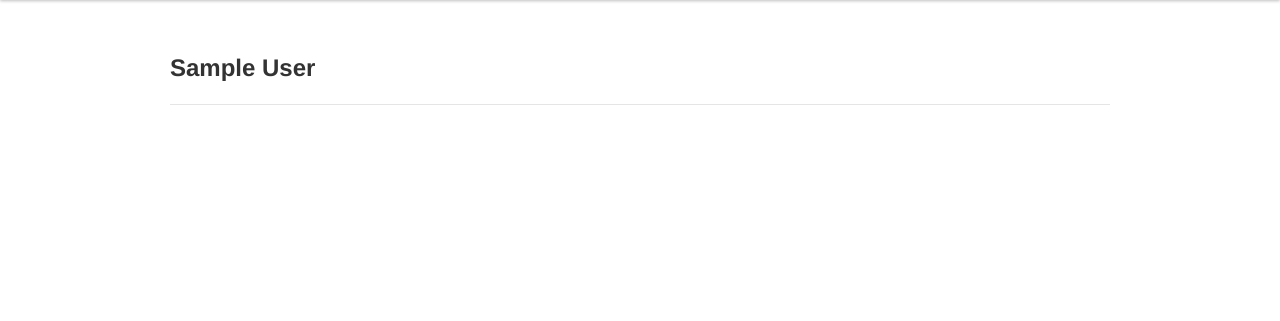
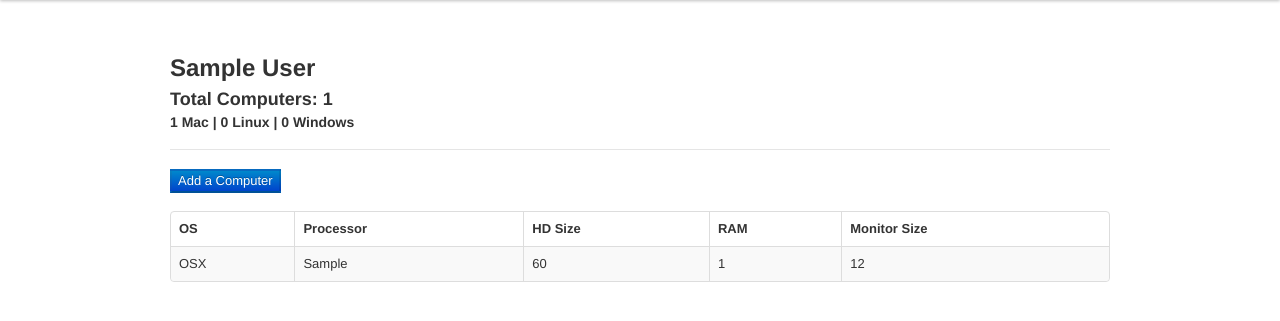
Before and after one commit to voodoologic/rebootourschools, a Django app: page /school/1/ in a window 1280 px wide. Shown: the part 40-361 px from the top of the page. Run offline with Django 3.2, Linux system fonts and the light colour scheme; a user stored in the database is signed in; tables that the repository leaves empty hold one stand-in row (values such as "Sample post"); parts of the project's set-up code (start-up, migrations or seed data) failed here and were passed over; some libraries are stand-ins or nearby versions.

Commit message:
adding table formatting
adding table formatting, new school flow, add choices for model

```diff
--- a/rebootourschools/technologytracker/models.py
+++ b/rebootourschools/technologytracker/models.py
@@ -1,6 +1,46 @@
 from django.contrib.auth.models import User
 from django.db import models
 from django.forms import ModelForm
+
+####
+# Choices
+####
+
+OS_CHOICES = (
+    ('OSX', 'OS X'),
+    ('LINUX', 'Linux'),
+    ('WINDOWS', 'Windows'),
+)
+
+HD_SIZE_CHOICES = (
+    ('60', '60 GB'),
+    ('128', '128 GB'),
+    ('250', '250 GB'),
+)
+
+RAM_SIZE_CHOICES = (
+    ('1', '1 GB'),
+    ('2', '2 GB'),
+    ('4', '4 GB'),
+    ('8', '8 GB'),
+)
+
+MONITOR_SIZE_CHOICES = (
+    ('12', '12"'),
+    ('13', '13"'),
+    ('14', '14"'),
+    ('15', '15"'),
+    ('16', '16"'),
+    ('17', '17"'),
+    ('18', '18"'),
+    ('19', '19"'),
+    ('20', '20"'),
+    ('21', '21"'),
+    ('22', '22"'),
+    ('23', '23"'),
+    ('24', '24"'),
+)
+
 
 
 ####
@@ -64,11 +104,11 @@ class DistrictAsset(models.Model):
     school = models.ForeignKey(School)
 
 class Computer(DistrictAsset):
-    os = models.CharField(max_length=30)
+    os = models.CharField(max_length=30, choices=OS_CHOICES)
     processor = models.CharField(max_length=30)
-    hd_size = models.CharField(max_length=10)
-    ram = models.CharField(max_length=30)
-    monitor_size = models.CharField(max_length=30)
+    hd_size = models.CharField(max_length=10, choices=HD_SIZE_CHOICES)
+    ram = models.CharField(max_length=30, choices=RAM_SIZE_CHOICES)
+    monitor_size = models.CharField(max_length=30, choices=MONITOR_SIZE_CHOICES)
 
     class Meta:
         ordering = ('school',)
--- a/rebootourschools/technologytracker/templates/schoolDetail.html
+++ b/rebootourschools/technologytracker/templates/schoolDetail.html
@@ -2,7 +2,43 @@
 
 {% block content %}
 <h2>{{ school }}</h2>
+<h3>Total Computers: {{ computerCount }}</h3>
+<h4>{{ osxCount }} Mac | {{ linuxCount }} Linux | {{ windowsCount }} Windows</h4>
 <hr/>
+<button class="btn-primary" data-toggle="button">Add a Computer</button><br/><br/>
+
+<table class="table table-bordered table-striped">
+	<thead>
+		<tr>
+			<th>OS</th>
+			<th>Processor</th>
+			<th>HD Size</th>
+			<th>RAM</th>
+			<th>Monitor Size</th>
+		</tr>
+	</thead>
+	<tbody>
+	{% for computer in computers %}
+    <tr>
+		<td>{{ computer.os }}</td>
+		<td>{{ computer.processor }}</td>
+		<td>{{ computer.hd_size }}</td>
+		<td>{{ computer.ram }}</td>
+		<td>{{ computer.monitor_size }}</td>
+	</tr>
+	{% endfor %}
+	</tbody>
+</table>
+
+{% endblock %}
 
 
-{% endblock %}
+<script type="text/javascript">
+$(document).ready(function(){
+
+	$('.tabs').button()
+
+
+
+});
+</script>
--- a/rebootourschools/technologytracker/views.py
+++ b/rebootourschools/technologytracker/views.py
@@ -19,8 +19,19 @@ def home(request):
 
         ###retrieve all of the schools in the user's district
         schools = School.objects.filter(district=userDistrict)
+        schoolCount = School.objects.filter(district=userDistrict).count()
 
-        return render_to_response('home.html', {'userDistrict': userDistrict, 'schools': schools})
+
+        if request.method == 'POST':
+            form = SchoolForm(request.POST)
+            if form.is_valid():
+                form.save()
+
+                return HttpResponseRedirect('/addSchool/') # Redirect after POST
+        else:
+            form = SchoolForm() # An unbound form
+
+        return render_to_response('home.html', {'userDistrict': userDistrict, 'schools': schools, 'schoolCount':schoolCount, 'form':form})
 
     ###exceptions
     except DistrictUserProfile.DoesNotExist:
@@ -36,7 +47,17 @@ def schoolDetail(request, school_id):
 
      try:
          school = School.objects.get(pk=school_id)
-         return render_to_response('schoolDetail.html', {'school':school})
+         computers = Computer.objects.filter(school=school).order_by('os', 'ram')
+         computerCount = Computer.objects.filter(school=school).count()
+         osxCount = Computer.objects.filter(school=school, os='OSX').count()
+         linuxCount = Computer.objects.filter(school=school, os='LINUX').count()
+         windowsCount = Computer.objects.filter(school=school, os='WINDOWS').count()
+         return render_to_response('schoolDetail.html', {'school':school,
+            'computers':computers,
+            'computerCount':computerCount,
+            'osxCount':osxCount,
+            'linuxCount':linuxCount,
+            'windowsCount':windowsCount})
 
      except School.DoesNotExist:
          return HttpResponseNotFound('School not found')
@@ -47,13 +68,15 @@ def schoolDetail(request, school_id):
 
 @login_required(login_url='/login/')
 def districtReporting(request):
-    userDistrict = District.objects.get(pk=1)
+    districtUserProfile = DistrictUserProfile.objects.filter(user=request.user)
+    userDistrict = District.objects.get(pk=districtUserProfile)
     districtAssets = userDistrict.districtasset_set
     return render_to_response('districtReporting.html', {'userDistrict': userDistrict, 'districtAssets': districtAssets})
 
 @login_required(login_url='/login/')
 def districts(request):
-    userDistrict = District.objects.get(pk=1)
+    districtUserProfile = DistrictUserProfile.objects.filter(user=request.user)
+    userDistrict = District.objects.get(pk=districtUserProfile)
     districtAssets = userDistrict.districtasset_set
 
     ##get a list of all the districts
@@ -63,7 +86,8 @@ def districts(request):
 
 @login_required(login_url='/login/')
 def schools(request):
-    userDistrict = District.objects.get(pk=1)
+    districtUserProfile = DistrictUserProfile.objects.filter(user=request.user)
+    userDistrict = District.objects.get(pk=districtUserProfile)
     districtAssets = userDistrict.districtasset_set
 
     ##get a list of all the districts
@@ -73,7 +97,8 @@ def schools(request):
 
 @login_required(login_url='/login/')
 def addDistrict(request):
-    userDistrict = District.objects.get(pk=1)
+    districtUserProfile = DistrictUserProfile.objects.filter(user=request.user)
+    userDistrict = District.objects.get(pk=districtUserProfile)
     districtAssets = userDistrict.districtasset_set
 
     if request.method == 'POST': # If the form has been submitted...
@@ -94,7 +119,8 @@ def addDistrict(request):
 
 @login_required(login_url='/login/')
 def addSchool(request):
-    userDistrict = District.objects.get(pk=1)
+    districtUserProfile = DistrictUserProfile.objects.filter(user=request.user)
+    userDistrict = District.objects.get(pk=districtUserProfile)
     districtAssets = userDistrict.districtasset_set
 
     if request.method == 'POST':
```
Also changed, not shown: rebootourschools/technologytracker/templates/home.html (+29 -0 lines), rebootourschools/technologytracker/static/technologytracker/css/techtracker.css (line endings or trailing spaces).
